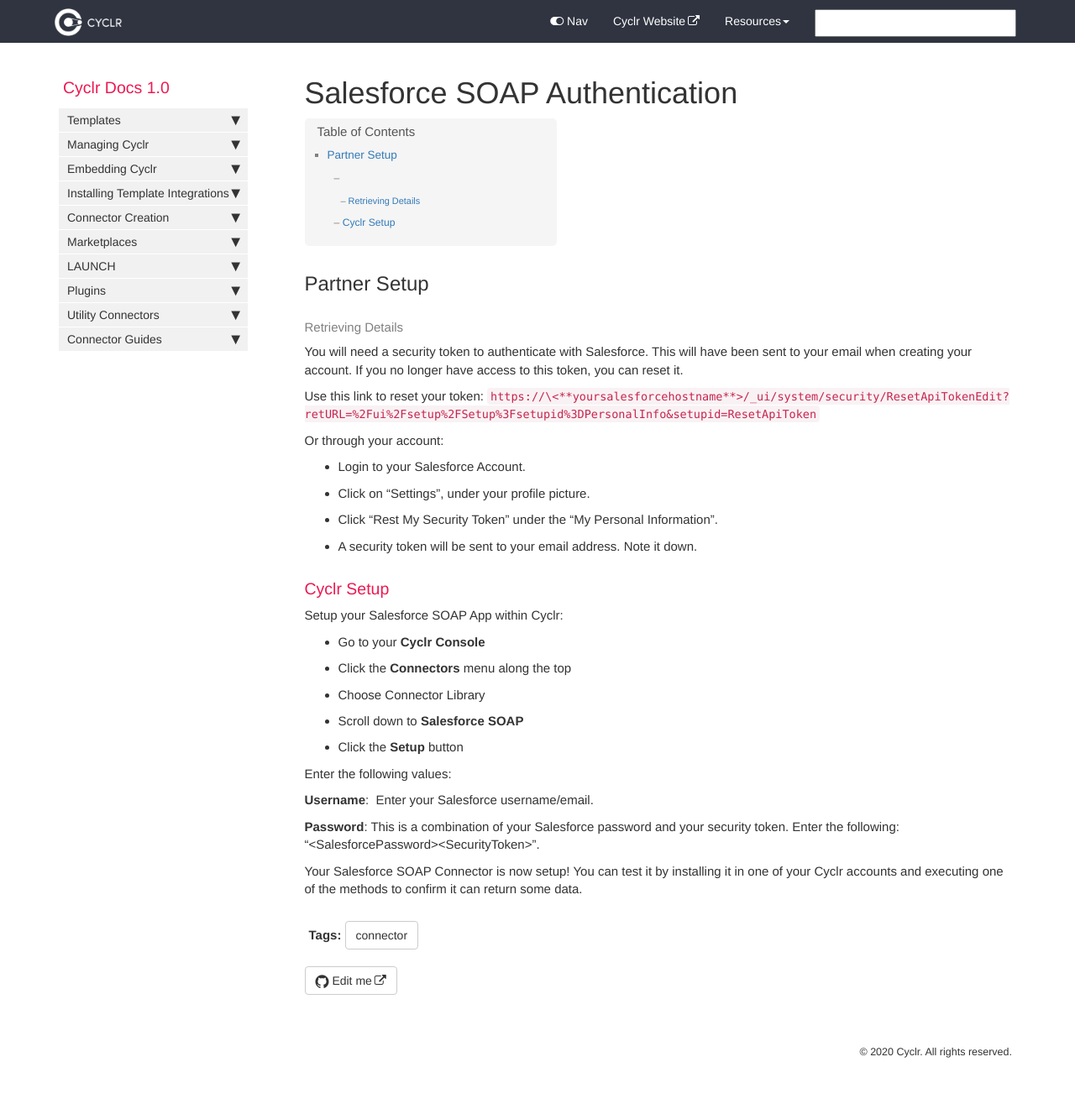
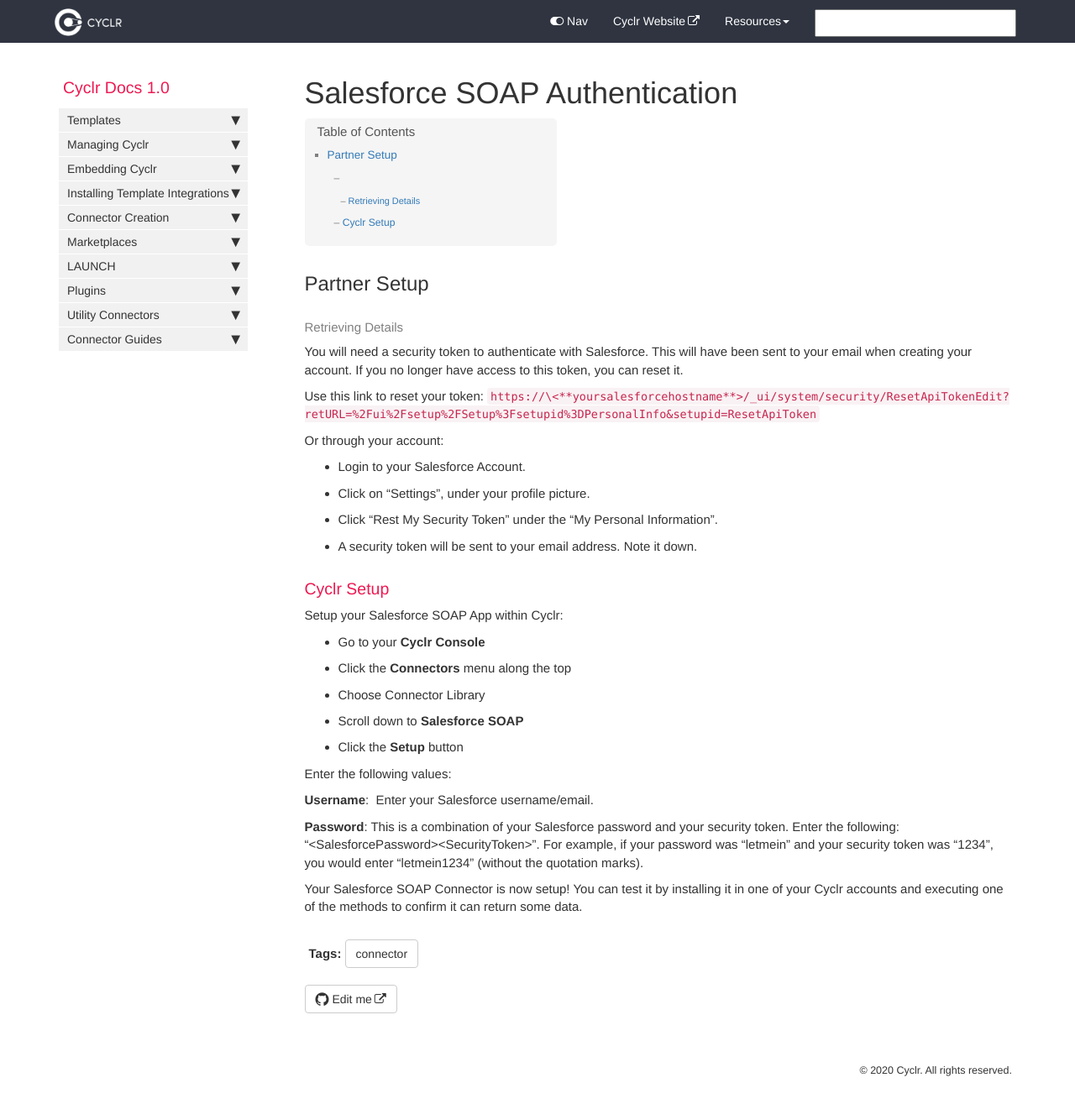
Before and after one commit to sneakysneak/docs, a Jekyll site: the page built from pages/connector-authentication/salesforceSoap.md, in a window 1280 px wide and 1345 px high. Shown: the top 1321 px of the window at 84% size. Built offline with Jekyll 4.4.1, drawn with Linux system fonts in a browser that asks for light colours; nearby versions of some CDN libraries; comment, search, counter and statistics services are not loaded.

Commit message:
Making password input a bit clearer

```diff
--- a/pages/connector-authentication/salesforceSoap.md
+++ b/pages/connector-authentication/salesforceSoap.md
@@ -34,7 +34,7 @@ Enter the following values:
 
 **Username**:  Enter your Salesforce username/email.
 
-**Password**:  This is a combination of your Salesforce password and your security token. Enter the following: "\<SalesforcePassword>\<SecurityToken>".
+**Password**:  This is a combination of your Salesforce password and your security token. Enter the following: "\<SalesforcePassword>\<SecurityToken>". For example, if your password was "letmein" and your security token was "1234", you would enter "letmein1234" (without the quotation marks).
 
 
 Your Salesforce SOAP Connector is now setup! You can test it by installing it in one of your Cyclr accounts and executing one of the methods to confirm it can return some data.
```
